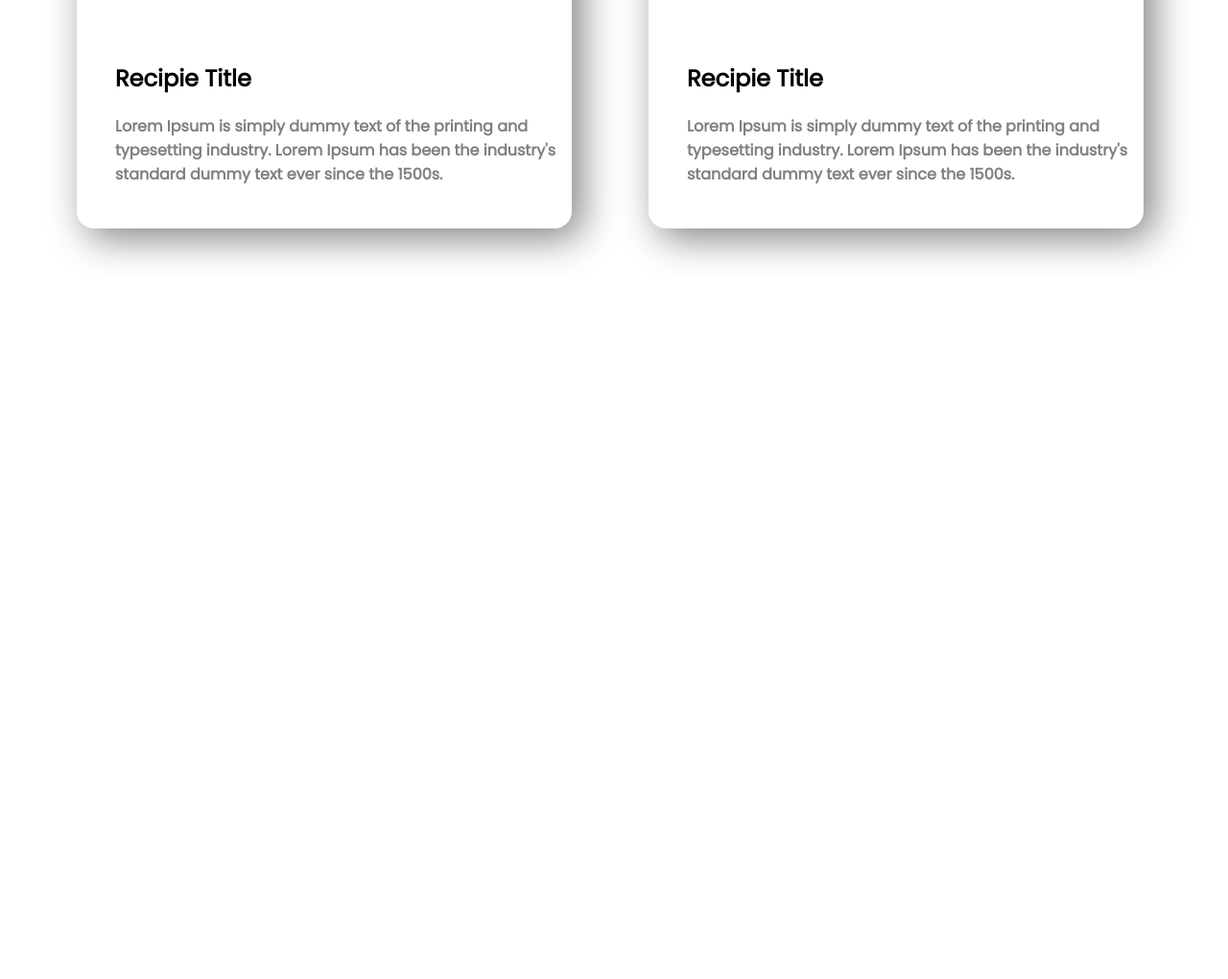
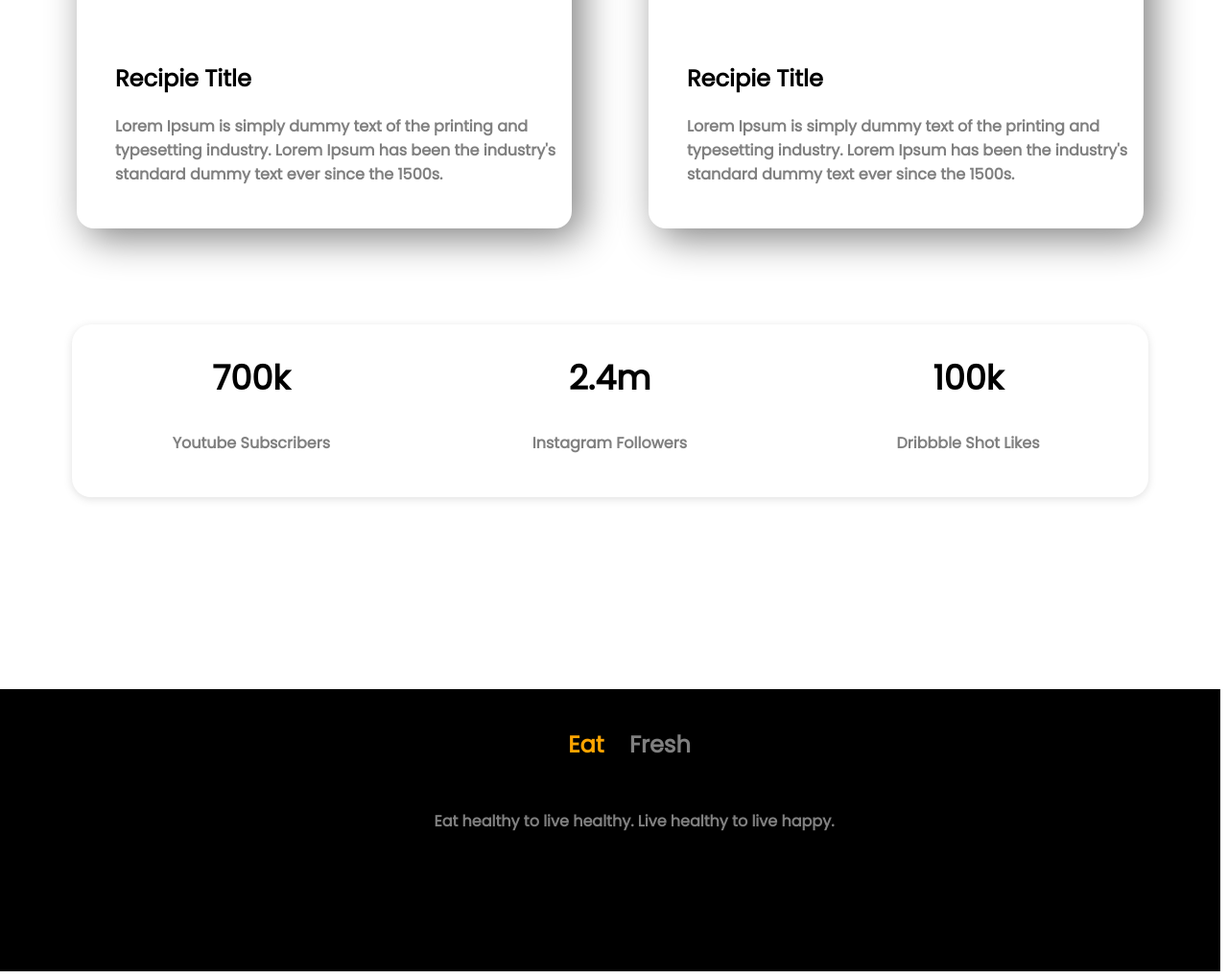
Before and after one commit to azizTarik-ui/eat-healthy, a plain HTML site: page index.html in a window 1280 px wide. Shown: the part 2360-3380 px from the top of the page at 96% size. Before the commit the page ends 2648 px from the top, so only its background shows below. Drawn offline with Linux system fonts and the light colour scheme.

Commit message:
final commit

```diff
--- a/index.html
+++ b/index.html
@@ -35,7 +35,7 @@
             feugiat cursus. Dictumst risus, sem egestas odio cras
             adipiscing vulputate. Nisi, risus in suscipit non. Non
             commodo volutpat, pharetra, vel.</p>
-            <a class="order" target="_blank" href="https://www.foodpanda.com.bd/">Contact Us</a>
+            <a class="order" target="_blank" href="https://www.facebook.com/mj.aumi">Contact Me</a>
         </div>
     </section>
     <section class="recepies">
@@ -63,6 +63,24 @@
                 standard dummy text ever since the 1500s.</p>
             </div>
         </div>
+        <div class="social-media">
+            <div class="social-media-container">
+                <h1>700k</h1>
+                <p>Youtube Subscribers</p>
+            </div>
+            <div class="social-media-container">
+                <h1>2.4m</h1>
+                <p>Instagram Followers</p>
+            </div>
+            <div class="social-media-container">
+                <h1>100k</h1>
+                <p>Dribbble Shot Likes</p>
+            </div>
+        </div>
     </section>
 </body>
+<footer>
+    <h2><span class="span-1">Eat</span> <span class="span-2">Fresh</span></h2>
+    <p>Eat healthy to live healthy. Live healthy to live happy.</p>
+</footer>
 </html>
--- a/style.css
+++ b/style.css
@@ -82,3 +82,36 @@ h2{
 .box-recepie p{
     margin-left: 40px;
 }
+.social-media{
+    margin-top: 150px;
+    display: flex;
+    box-shadow: rgba(99, 99, 99, 0.2) 0px 2px 8px 0px;
+    border: 60px 60px;
+    border-radius: 20px;
+    margin: 60px 75px;
+    margin-bottom: 200px;
+}
+.social-media-container{
+    width: 33.3%;
+}
+footer{
+    background-color: black;
+    padding-top: 20px;
+    padding-bottom: 100px;
+}
+footer h2{
+    text-align: center;
+}
+footer p{
+    text-align: center;
+    margin-top: 50px;
+    margin-left: 50px;
+}
+.span-1{
+    color:orange;
+}
+.span-2{
+    color: gray;
+    display: inline-block;
+    margin-left: 20px;
+}
```
